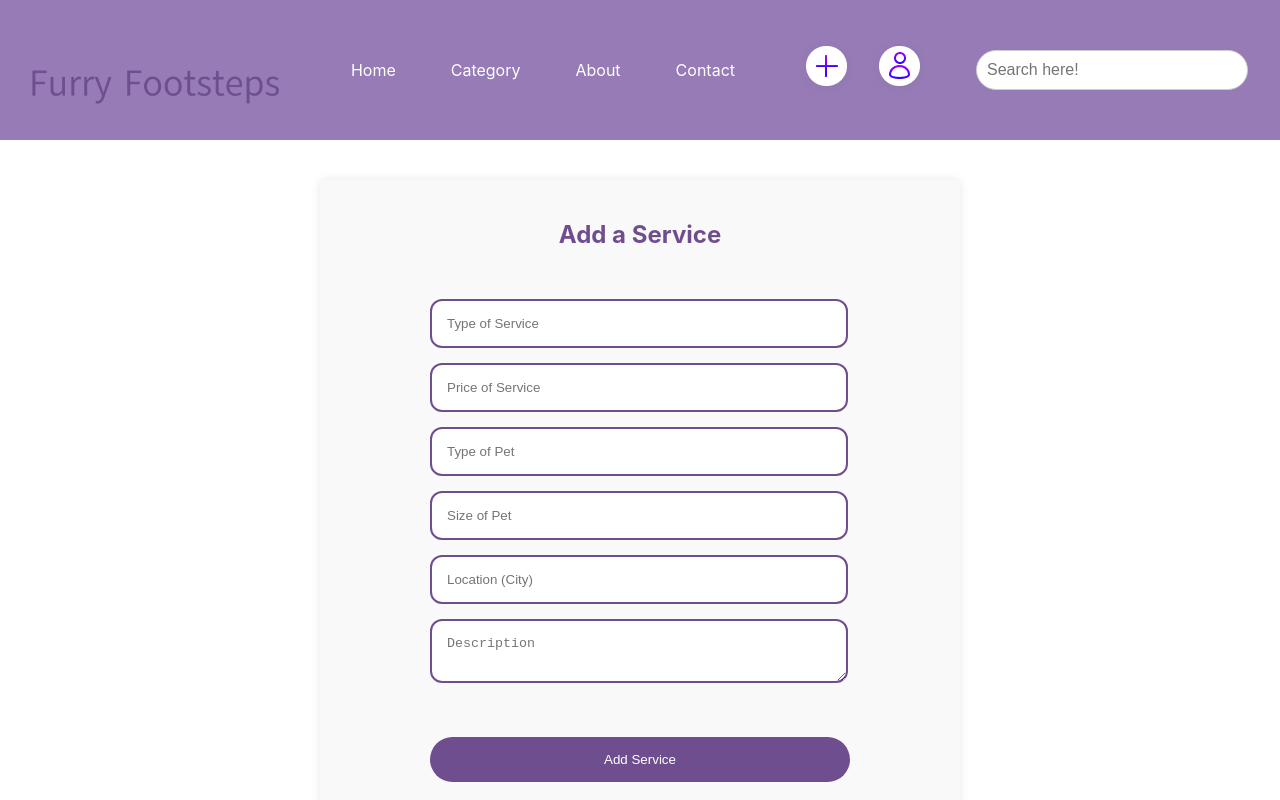
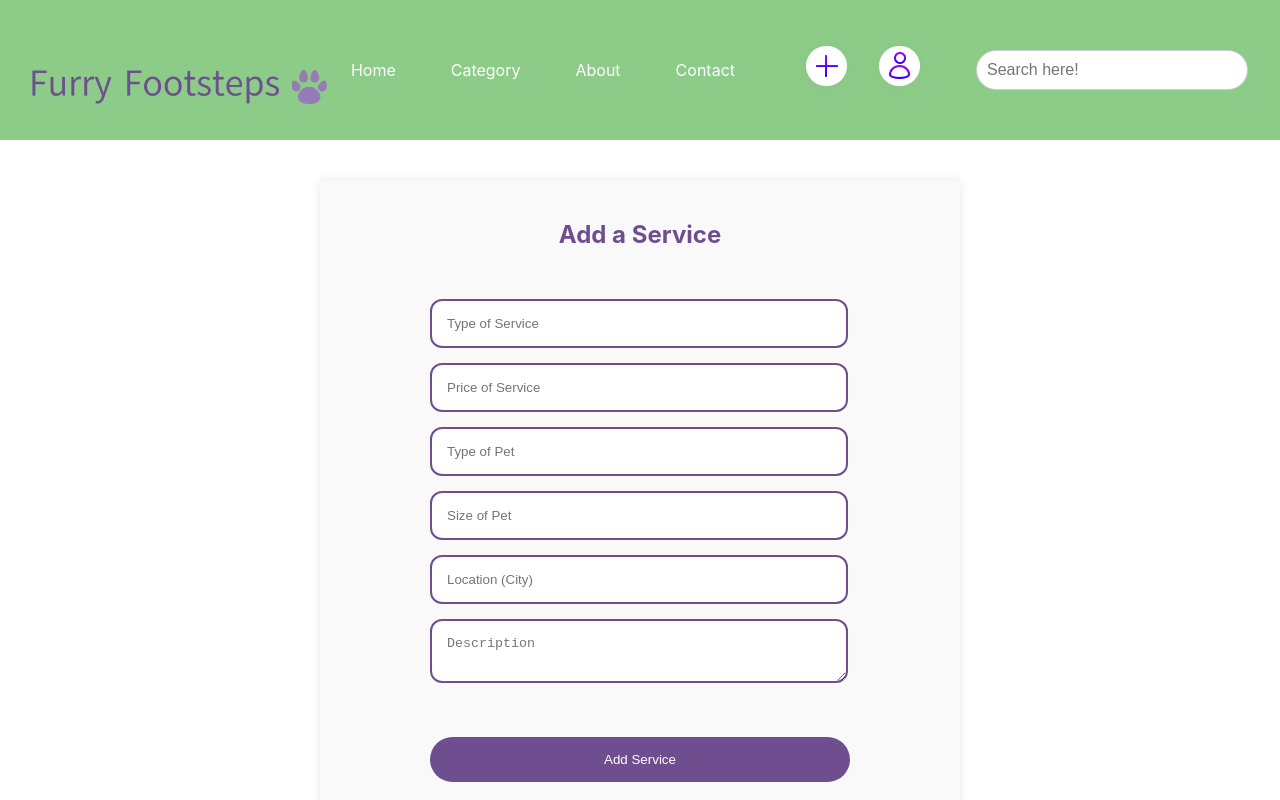
Before and after one commit to IskraNa/FurryFootsteps-UI, a React (Create React App) app: page /addService in a window 1280 px wide. Shown: the top 800 px of the page. Built offline with nearby package versions, Linux system fonts and the light colour scheme.

Commit message:
making HeaderSmall green so that Navbar stays purple

```diff
--- a/src/components/headerSmall/HeaderSmall.css
+++ b/src/components/headerSmall/HeaderSmall.css
@@ -1,6 +1,105 @@
-/* headerSmall.css */
+.navbar-small {
+    background: #8CCC88;
+    color: white;
+    display: flex;
+    justify-content: space-between;
+    align-items: center;
+    padding: 1rem 2rem;
+}
 
-.navbarStyle {
-    background: #8CCC88;
-    /* Other styles remain the same */
+.nav-logo-small img {
+    position: absolute;
+    z-index: 7;
+    width: 100%;
+    height: auto;
+    max-width: 300px;
 }
+
+.nav-icon-small {
+    display: none;
+    font-size: 2rem;
+    cursor: pointer;
+}
+
+.nav-links-small {
+    display: flex;
+    list-style: none;
+    gap: 40px;
+    align-items: center;
+}
+
+.nav-link-small {
+    text-decoration: none;
+    color: white;
+    transition: 0.3s all;
+}
+
+.nav-link-small:hover {
+    color: #350A56;
+}
+
+.nav-item-small {
+    margin-right: 15px;
+}
+
+.nav-item-small:last-child {
+    margin-right: 0;
+}
+
+.nav-buttons {
+    display: flex;
+    align-items: center;
+}
+
+.btn {
+    margin-left: 10px;
+}
+
+.search-input {
+    padding: 10px;
+    border: 1px solid #ccc;
+    border-radius: 25px;
+    width: 250px;
+    font-size: 16px;
+    outline: none;
+}
+
+.search-input:focus {
+    border-color: #007bff;
+    box-shadow: 0 0 5px rgba(0, 123, 255, 0.5);
+}
+
+@media screen and (max-width: 950px) {
+    .nav-links-small {
+        display: none;
+    }
+
+    .nav-links-small.active {
+        position: absolute;
+        top: 60px;
+        left: 0;
+        width: 100%;
+        background-color: #967bb6;
+        display: flex;
+        justify-content: center;
+        align-items: center;
+        flex-direction: column;
+        box-sizing: border-box;
+        gap: 0;
+        z-index: 7;
+    }
+
+    .nav-item-small {
+        margin-right: 0;
+        padding: 10px;
+    }
+
+    .nav-icon-small {
+        display: block;
+    }
+
+    .nav-buttons-small {
+        display: flex;
+        align-items: center;
+    }
+}
--- a/src/components/headerSmall/HeaderSmall.js
+++ b/src/components/headerSmall/HeaderSmall.js
@@ -1,14 +1,81 @@
-import React from 'react';
-import Navbar from '../navigation/NavBar';
-import './HeaderSmall.css'; // Import the CSS file
+import React, {useEffect, useState} from 'react';
+import { FiMenu, FiX } from 'react-icons/fi';
+import { Link } from 'react-router-dom';
+import './HeaderSmall.css';
+import Logo from '../../assets/logo.png';
+import SignUpIcon from '../../assets/signup.png';
+import LogInIcon from '../../assets/login.png';
+import SearchBar from '../SearchBar';
+
+const HeaderSmall = () => {
+    const [open, setOpen] = useState(false);
+
+    const handleClick = () => {
+        setOpen(!open);
+    };
+
+    const closeMenu = () => {
+        setOpen(false);
+    };
+
+    useEffect(() => {
+        const handleResize = () => {
+            if (window.innerWidth > 950) {
+                setOpen(false);
+            }
+        };
+
+        handleResize();
+
+        window.addEventListener('resize', handleResize);
+
+        return () => {
+            window.removeEventListener('resize', handleResize);
+        };
+    }, []);
 
 
-const HeaderSmall = () => {
     return (
-        <div className={'navbarStyle'}>
-            <Navbar/>
-        </div>
+        <nav className="navbar-small">
+            <Link to="/" className="nav-logo-small">
+                <img src={Logo} alt="Logo" />
+            </Link>
+            <div onClick={handleClick} className="nav-icon-small">
+                {open ? <FiX /> : <FiMenu />}
+            </div>
+            <ul className={open ? 'nav-links-small active' : 'nav-links-small'}>
+                <li className="nav-item-small">
+                    <Link to="/" className="nav-link-small" onClick={closeMenu}>
+                        Home
+                    </Link>
+                </li>
+                <li className="nav-item-small">
+                    <Link to="/category" className="nav-link-small" onClick={closeMenu}>
+                        Category
+                    </Link>
+                </li>
+                <li className="nav-item-small">
+                    <Link to="/about" className="nav-link-small" onClick={closeMenu}>
+                        About
+                    </Link>
+                </li>
+                <li className="nav-item-small">
+                    <Link to="/contact" className="nav-link-small" onClick={closeMenu}>
+                        Contact
+                    </Link>
+                </li>
+                <li className="nav-buttons-small">
+
+                    <Link to="/register"> <img src={SignUpIcon} alt="Signup" onClick={closeMenu} /></Link>
+                    <Link to="/login"><img src={LogInIcon} alt="LogIn" onClick={closeMenu} /></Link>
+                </li>
+                { !open ? <li className="nav-search-small">
+                    <SearchBar></SearchBar>
+                </li> : ""
+                }
+            </ul>
+        </nav>
     );
-}
+};
 
 export default HeaderSmall;
```
